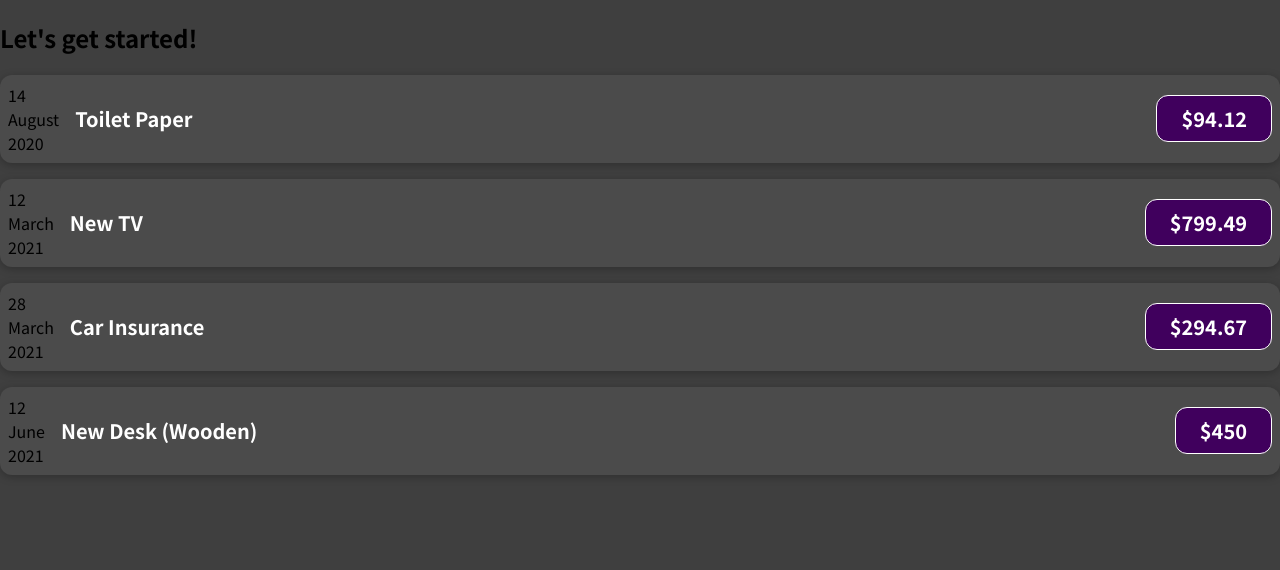
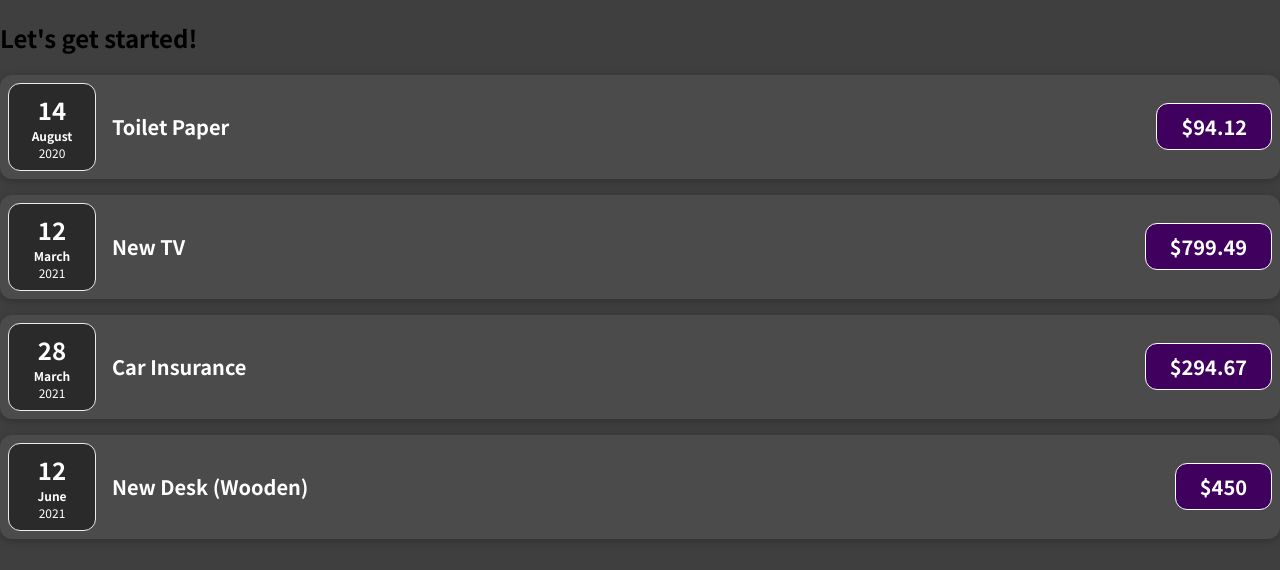
Before and after one commit to SSDoizha/Expense-Tracker, a JavaScript app: page / in a window 1280 px wide. Shown: the top 570 px of the page. Built offline with nearby package versions, Linux system fonts and the light colour scheme.

Commit message:
creating separate component date
Splitting Components Into Multiple Components_Creating separate component Date and  adding some css to it

```diff
--- /dev/null
+++ b/src/component/ExpenseDate.css
@@ -0,0 +1,26 @@
+.expense-date {
+  display: flex;
+  flex-direction: column;
+  width: 5.5rem;
+  height: 5.5rem;
+  border: 1px solid #ececec;
+  background-color: #2a2a2a;
+  color: white;
+  border-radius: 12px;
+  align-items: center;
+  justify-content: center;
+}
+
+.expense-date__month {
+  font-size: 0.75rem;
+  font-weight: bold;
+}
+
+.expense-date__year {
+  font-size: 0.75rem;
+}
+
+.expense-date__day {
+  font-size: 1.5rem;
+  font-weight: bold;
+}
--- /dev/null
+++ b/src/component/ExpenseDate.js
@@ -0,0 +1,16 @@
+import "./ExpenseItem.js";
+import "./ExpenseDate.css";
+import ExpenseItem from "./ExpenseItem.js";
+function ExpenseDate(props) {
+  const day = props.date.toLocaleString("en-Us", { day: "numeric" });
+  const year = props.date.getFullYear();
+  const month = props.date.toLocaleString("en-Us", { month: "long" });
+  return (
+    <div className="expense-date">
+      <div className="expense-date__day ">{day}</div>
+      <div className="expense-date__month ">{month}</div>
+      <div className="expense-date__year ">{year}</div>
+    </div>
+  );
+}
+export default ExpenseDate;
--- a/src/component/ExpenseItem.js
+++ b/src/component/ExpenseItem.js
@@ -1,16 +1,10 @@
 import "./ExpenseItem.css";
-
+import "./ExpenseDate.js";
+import ExpenseDate from "./ExpenseDate.js";
 function ExpenseItem(props) {
-  const day = props.date.toLocaleString("en-Us", { day: "numeric" });
-  const year = props.date.getFullYear();
-  const month = props.date.toLocaleString("en-Us", { month: "long" });
   return (
     <div className="expense-item">
-      <div>
-        <div>{day}</div>
-        <div>{month}</div>
-        <div>{year}</div>
-      </div>
+      <ExpenseDate date={props.date} />
       <div className="expense-item__description">
         <h2>{props.title}</h2>
         <div className="expense-item__price">${props.amount}</div>
```
